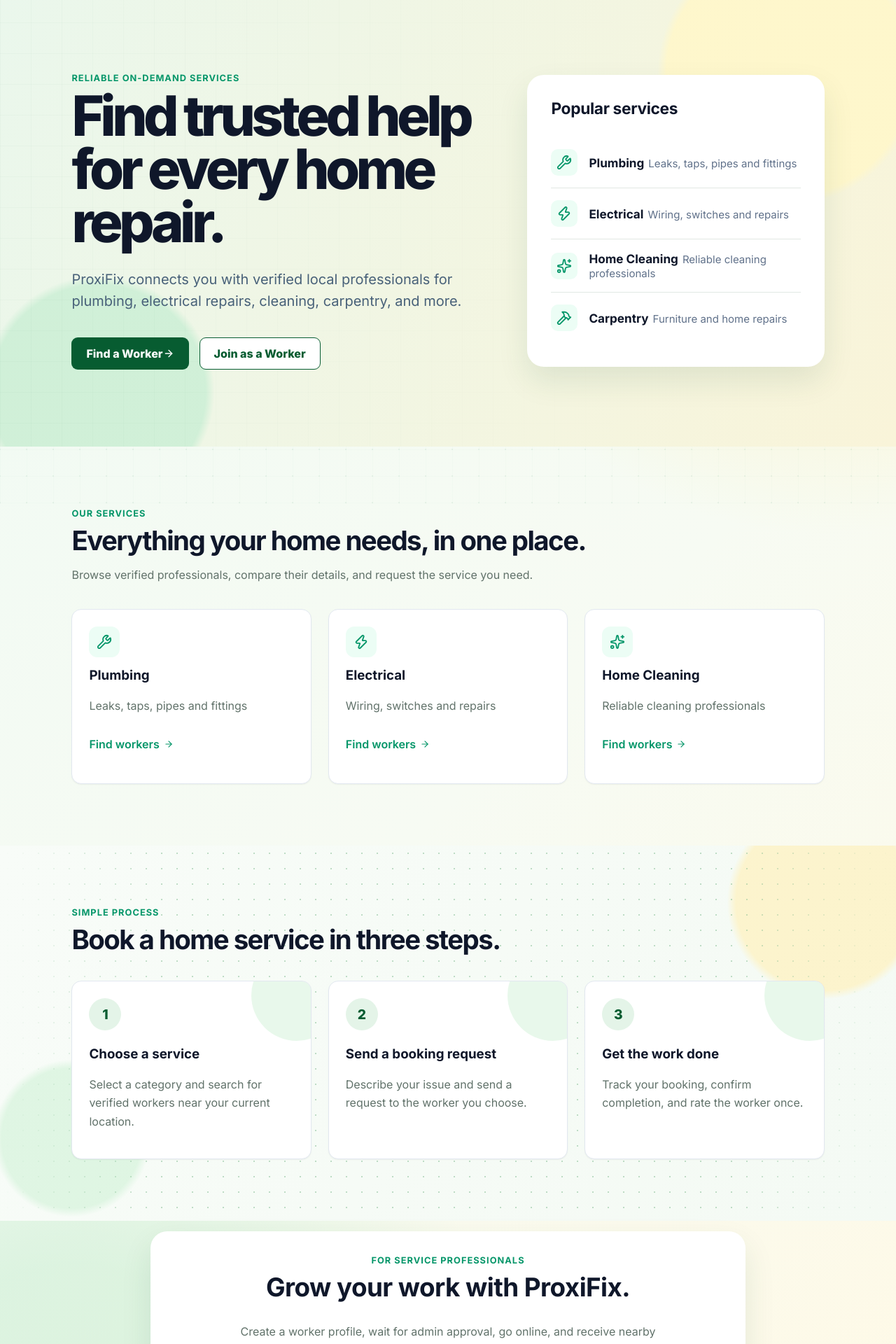
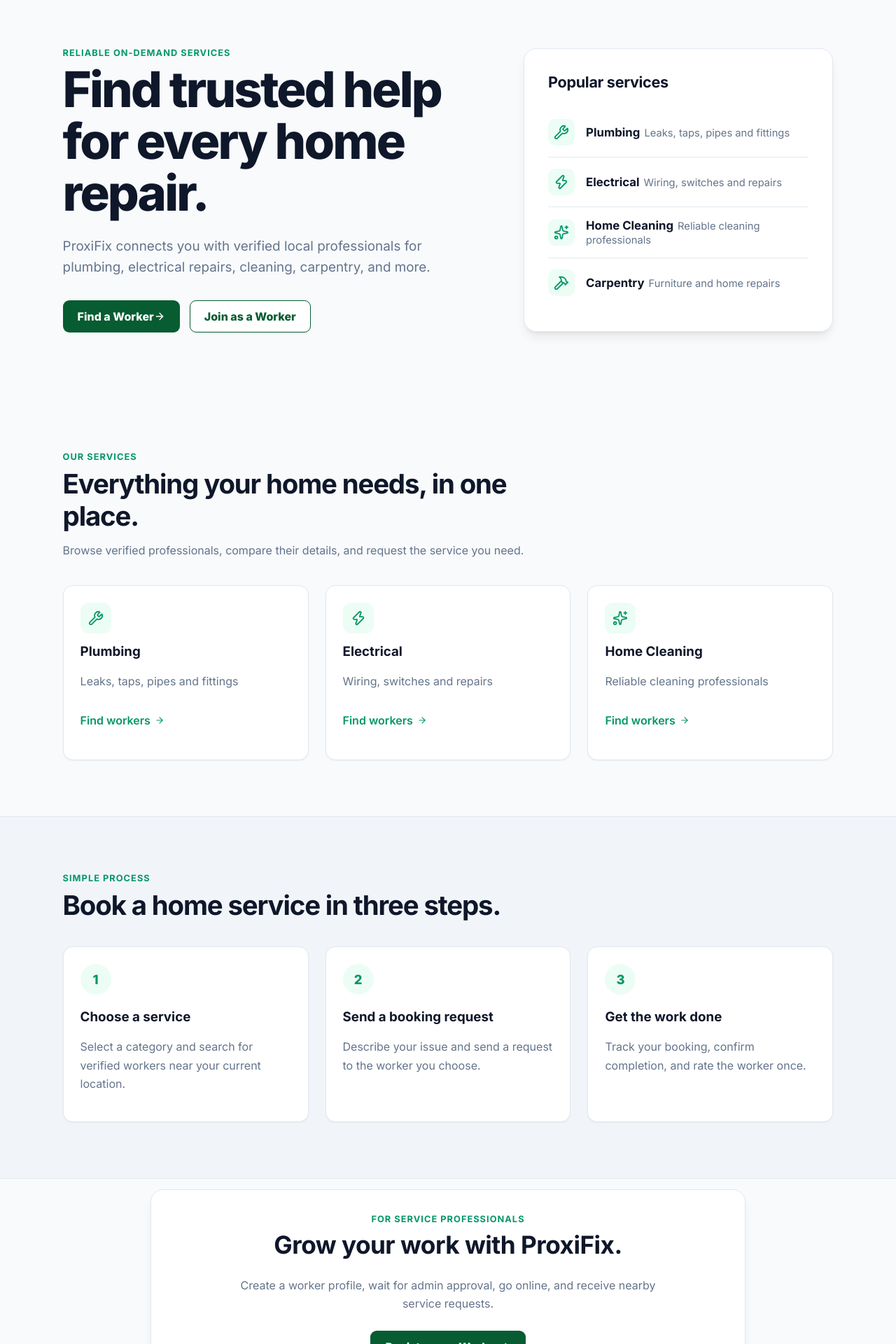
Before and after one commit to Raviranjan2112/Proxifix, a React (Vite) app in the folder frontend/location-app/: page / in a window 1280 px wide. Shown: the part 80-2000 px from the top of the page at 70% size. Built offline with nearby package versions, Linux system fonts and the light colour scheme; no server answers.

Commit message:
fix(ui): fix dark mode contrast on home page hero and popular services cards

```diff
--- a/frontend/location-app/src/index.css
+++ b/frontend/location-app/src/index.css
@@ -687,29 +687,17 @@
   margin-top: 16px;
 }
 
-/* Public home page - matches the original Firebase ProxiFix design. */
+/* Public home page - clean SaaS styling matching shadcn-admin */
 .home-page {
   isolation: isolate;
   overflow: hidden;
-  background:
-    radial-gradient(circle at 8% 92%, rgba(191, 235, 204, 0.48) 0 10%, transparent 26%),
-    radial-gradient(circle at 92% 12%, rgba(255, 235, 157, 0.38) 0 9%, transparent 24%),
-    linear-gradient(135deg, #effaf3 0%, #f7fbf3 52%, #fff9e5 100%);
+  background: var(--bg-page);
+  color: var(--text-main);
+  transition: background-color 0.2s ease, color 0.2s ease;
 }
 
 .home-page::before {
-  position: fixed;
-  inset: 76px 0 0;
-  z-index: 0;
-  content: "";
-  opacity: .4;
-  pointer-events: none;
-  background-image:
-    linear-gradient(rgba(25, 123, 70, .045) 1px, transparent 1px),
-    linear-gradient(90deg, rgba(25, 123, 70, .045) 1px, transparent 1px),
-    radial-gradient(circle, rgba(8, 113, 61, .14) 1px, transparent 1.5px);
-  background-position: 0 0, 0 0, 19px 19px;
-  background-size: 38px 38px;
+  display: none !important;
 }
 
 .home-page > .topbar,
@@ -720,143 +708,156 @@
 }
 
 .home-topbar { padding: 0 5%; }
-.home-container { width: min(1400px, 84%); margin: 0 auto; }
+.home-container { width: min(1400px, 86%); margin: 0 auto; }
 .home-hero {
   position: relative;
   overflow: hidden;
-  padding: 116px 0 110px;
-  background:
-    radial-gradient(circle at 11% 88%, rgba(205, 239, 214, .9) 0 12%, transparent 13%),
-    radial-gradient(circle at 88% 18%, rgba(255, 247, 202, .9) 0 14%, transparent 15%),
-    linear-gradient(110deg, #eaf7ec 0%, #f9f4d9 100%);
+  padding: 80px 0 90px;
+  background: var(--bg-page);
 }
+
 .home-hero::before {
-  position: absolute;
-  inset: 0;
-  content: "";
-  opacity: .34;
-  background-image: linear-gradient(90deg, rgba(7, 92, 49, .08) 1px, transparent 1px), linear-gradient(rgba(7, 92, 49, .08) 1px, transparent 1px);
-  background-size: 44px 44px;
-  mask-image: linear-gradient(to right, #000, transparent 78%);
+  display: none !important;
 }
+
 .home-hero .hero-grid { position: relative; z-index: 1; }
-.hero-tool {
-  position: absolute;
-  z-index: 0;
+.hero-tool { display: none !important; }
+.hero-bubble { display: none !important; }
+.hero-grid { display: grid; grid-template-columns: minmax(0, 1.15fr) minmax(360px, .85fr); align-items: center; gap: 60px; }
+.hero-copy h1 {
+  max-width: 700px;
+  margin: 0 0 24px;
+  font-size: clamp(3rem, 5.5vw, 4.8rem);
+  line-height: 1.05;
+  letter-spacing: -.04em;
+  color: var(--text-main) !important;
+}
+.hero-copy > p:not(.eyebrow) {
+  max-width: 680px;
+  color: var(--text-muted);
+  font-size: 1.18rem;
+  line-height: 1.6;
+}
+.hero-actions { display: flex; flex-wrap: wrap; gap: 14px; margin-top: 32px; }
+.hero-card {
+  padding: 34px;
+  background: var(--bg-surface);
+  border: 1px solid var(--border-color);
+  border-radius: var(--radius-xl);
+  box-shadow: var(--shadow-lg);
+  color: var(--text-main);
+  transition: background-color 0.2s ease, border-color 0.2s ease;
+}
+.hero-card h2 {
+  margin-bottom: 24px;
+  font-size: 1.35rem;
+  color: var(--text-main) !important;
+}
+.quick-service {
+  display: flex;
+  align-items: center;
+  gap: 16px;
+  padding: 16px 0;
+  border-bottom: 1px solid var(--border-color);
+}
+.quick-service:last-child { border-bottom: 0; }
+.quick-service .service-icon { flex: 0 0 54px; margin: 0; }
+.quick-service strong {
+  margin-right: 6px;
+  font-size: 1.05rem;
+  color: var(--text-main);
+}
+.quick-service small {
+  color: var(--text-muted);
+  font-size: .92rem;
+}
+.home-section { padding: 80px 0; background: var(--bg-page); }
+.section-heading { max-width: 740px; margin-bottom: 36px; }
+.section-heading h2 {
+  margin: 0 0 14px;
+  font-size: clamp(2rem, 3vw, 2.8rem);
+  letter-spacing: -.03em;
+  color: var(--text-main);
+}
+.section-heading > p:not(.eyebrow) { color: var(--text-muted); line-height: 1.6; }
+.home-card-grid { display: grid; grid-template-columns: repeat(3, minmax(0, 1fr)); gap: 24px; }
+.service-card, .process-card {
+  min-height: 250px;
+  background: var(--bg-surface);
+  border: 1px solid var(--border-color);
+  border-radius: var(--radius-lg);
+  box-shadow: var(--shadow-sm);
+  color: var(--text-main);
+}
+.service-card p, .process-card p {
+  color: var(--text-muted);
+}
+.service-card {
+  cursor: pointer;
+  transition: transform .2s ease, border-color .2s ease, box-shadow .2s ease;
+}
+.service-card:hover {
+  transform: translateY(-6px);
+  border-color: var(--primary);
+  box-shadow: var(--shadow-md);
+}
+.text-link { display: inline-block; margin-top: 16px; color: var(--primary); }
+.feature-number {
   display: grid;
   place-items: center;
-  width: 126px;
-  height: 126px;
-  background: rgba(255, 255, 255, .54);
-  border: 1px solid rgba(255, 255, 255, .8);
-  border-radius: 32px;
-  box-shadow: 0 20px 42px rgba(20, 83, 45, .12);
-  font-size: 4.4rem;
-  transform: rotate(-14deg);
-  animation: tool-float 5s ease-in-out infinite;
+  width: 44px;
+  height: 44px;
+  margin-bottom: 20px;
+  color: var(--primary);
+  background: var(--primary-light);
+  border-radius: 50%;
+  font-size: 1.15rem;
+  font-weight: 800;
 }
-.hero-tool-left { top: 130px; left: -52px; }
-.hero-tool-right { top: 70px; right: -36px; animation-delay: -2.2s; }
-.hero-tool-bottom { right: 18%; bottom: -54px; width: 110px; height: 110px; font-size: 3.8rem; transform: rotate(23deg); animation-delay: -1.2s; }
-.hero-bubble { position: absolute; z-index: 0; border-radius: 50%; background: rgba(9, 113, 61, .1); }
-.hero-bubble-one { width: 280px; height: 280px; top: -150px; left: 38%; }
-.hero-bubble-two { width: 150px; height: 150px; right: 7%; bottom: 45px; }
-@keyframes tool-float { 50% { transform: translateY(-12px) rotate(-8deg); } }
-.hero-grid { display: grid; grid-template-columns: minmax(0, 1.05fr) minmax(360px, .78fr); align-items: center; gap: 80px; }
-.hero-copy h1 { max-width: 700px; margin: 0 0 28px; font-size: clamp(3.4rem, 6.2vw, 5.9rem); line-height: .96; letter-spacing: -.07em; }
-.hero-copy > p:not(.eyebrow) { max-width: 720px; color: #486179; font-size: 1.25rem; line-height: 1.55; }
-.hero-actions { display: flex; flex-wrap: wrap; gap: 15px; margin-top: 36px; }
-.hero-card { padding: 34px; background: #fff; border-radius: 24px; box-shadow: 0 20px 44px rgba(20, 83, 45, .1); }
-.hero-card h2 { margin-bottom: 28px; font-size: 1.42rem; }
-.quick-service { display: flex; align-items: center; gap: 16px; padding: 17px 0; border-bottom: 1px solid #e1e8e3; }
-.quick-service:last-child { border-bottom: 0; }
-.quick-service .service-icon { flex: 0 0 54px; margin: 0; }
-.quick-service strong { margin-right: 6px; font-size: 1.07rem; }
-.quick-service small { color: #60718a; font-size: .94rem; }
-.home-section { padding: 88px 0; }
-.section-heading { max-width: 740px; margin-bottom: 36px; }
-.section-heading h2 { margin: 0 0 14px; font-size: clamp(2rem, 3vw, 2.8rem); letter-spacing: -.04em; }
-.section-heading > p:not(.eyebrow) { color: #61726a; line-height: 1.6; }
-.home-card-grid { display: grid; grid-template-columns: repeat(3, minmax(0, 1fr)); gap: 24px; }
-.service-card, .process-card { min-height: 250px; }
-.service-card {
-  cursor: pointer;
-  transition: transform .22s ease, border-color .22s ease, box-shadow .22s ease;
+.worker-callout { padding-top: 15px; }
+.worker-callout-card {
+  max-width: 850px;
+  margin: 0 auto;
+  text-align: center;
+  background: var(--bg-surface);
+  border: 1px solid var(--border-color);
+  color: var(--text-main);
 }
-.service-card .service-icon {
-  transition: transform .22s ease, background .22s ease;
-}
-.service-card:hover {
-  transform: translateY(-8px);
-  border-color: #75ad85;
-  box-shadow: 0 22px 38px rgba(17, 66, 38, .16);
-}
-.service-card:hover .service-icon {
-  background: #cfeeda;
-  transform: scale(1.08) rotate(-4deg);
-}
-.text-link { display: inline-block; margin-top: 16px; }
-.feature-number { display: grid; place-items: center; width: 46px; height: 46px; margin-bottom: 22px; color: #075c31; background: #e4f4e8; border-radius: 50%; font-size: 1.2rem; font-weight: 800; }
-.worker-callout { padding-top: 15px; }
-.worker-callout-card { max-width: 850px; margin: 0 auto; text-align: center; }
-.worker-callout-card h2 { font-size: 2.3rem; }
-.worker-callout-card > p:not(.eyebrow) { max-width: 640px; margin: 0 auto 26px; color: #61726a; line-height: 1.65; }
+.worker-callout-card h2 { font-size: 2.2rem; color: var(--text-main); }
+.worker-callout-card > p:not(.eyebrow) { max-width: 640px; margin: 0 auto 26px; color: var(--text-muted); line-height: 1.65; }
 .process-section {
   position: relative;
   overflow: hidden;
-  background:
-    radial-gradient(circle at 8% 78%, rgba(217, 244, 222, .8) 0 8%, transparent 9%),
-    radial-gradient(circle at 92% 15%, rgba(255, 241, 188, .7) 0 10%, transparent 11%),
-    linear-gradient(120deg, #f8fcf8, #f4faf4);
+  background: var(--bg-subtle);
+  border-top: 1px solid var(--border-color);
+  border-bottom: 1px solid var(--border-color);
 }
-.process-section::before {
-  position: absolute;
-  inset: 0;
-  content: "";
-  opacity: .45;
-  background-image: radial-gradient(#7ab78a 1px, transparent 1px);
-  background-size: 22px 22px;
-  mask-image: linear-gradient(to right, transparent, #000 18%, #000 82%, transparent);
-}
+.process-section::before { display: none !important; }
 .process-section .home-container { position: relative; z-index: 1; }
 .process-card {
   position: relative;
   overflow: hidden;
-  transition: transform .23s ease, border-color .23s ease, box-shadow .23s ease;
+  transition: transform .2s ease, border-color .2s ease, box-shadow .2s ease;
 }
-.process-card::after {
-  position: absolute;
-  top: -45px;
-  right: -45px;
-  width: 130px;
-  height: 130px;
-  content: "";
-  background: rgba(223, 246, 227, .7);
-  border-radius: 50%;
-  transition: transform .3s ease, background .3s ease;
-}
+.process-card::after { display: none !important; }
 .process-card:hover {
-  border-color: #75ad85;
-  box-shadow: 0 22px 38px rgba(17, 66, 38, .15);
-  transform: translateY(-9px);
-}
-.process-card:hover::after {
-  background: rgba(255, 237, 164, .65);
-  transform: scale(1.35);
+  border-color: var(--primary);
+  box-shadow: var(--shadow-md);
+  transform: translateY(-6px);
 }
 .process-card .feature-number {
   position: relative;
   z-index: 1;
-  transition: transform .23s ease, background .23s ease, color .23s ease;
 }
-.process-card:hover .feature-number {
-  color: #fff;
-  background: #075c31;
-  transform: rotate(8deg) scale(1.12);
+.site-footer {
+  padding: 32px 5%;
+  color: var(--text-muted);
+  background: var(--bg-surface);
+  border-top: 1px solid var(--border-color);
+  text-align: center;
 }
-.site-footer { padding: 28px 5%; color: #d6e5d8; background: linear-gradient(110deg, #10291a, #183e28); text-align: center; }
-.site-footer p { margin: 0; }
-.footer-credit { margin-top: 7px !important; color: #a9cbb0; font-size: .88rem; }
+.site-footer p { margin: 0; color: var(--text-muted); }
+.footer-credit { margin-top: 7px !important; color: var(--text-muted); font-size: .88rem; }
 .admin-summary-card { min-height: 215px; }
 .admin-summary-card h2 { margin-bottom: 10px; }
 .admin-stat { color: #61726a !important; font-size: 1.4rem; font-weight: 700; }
```
